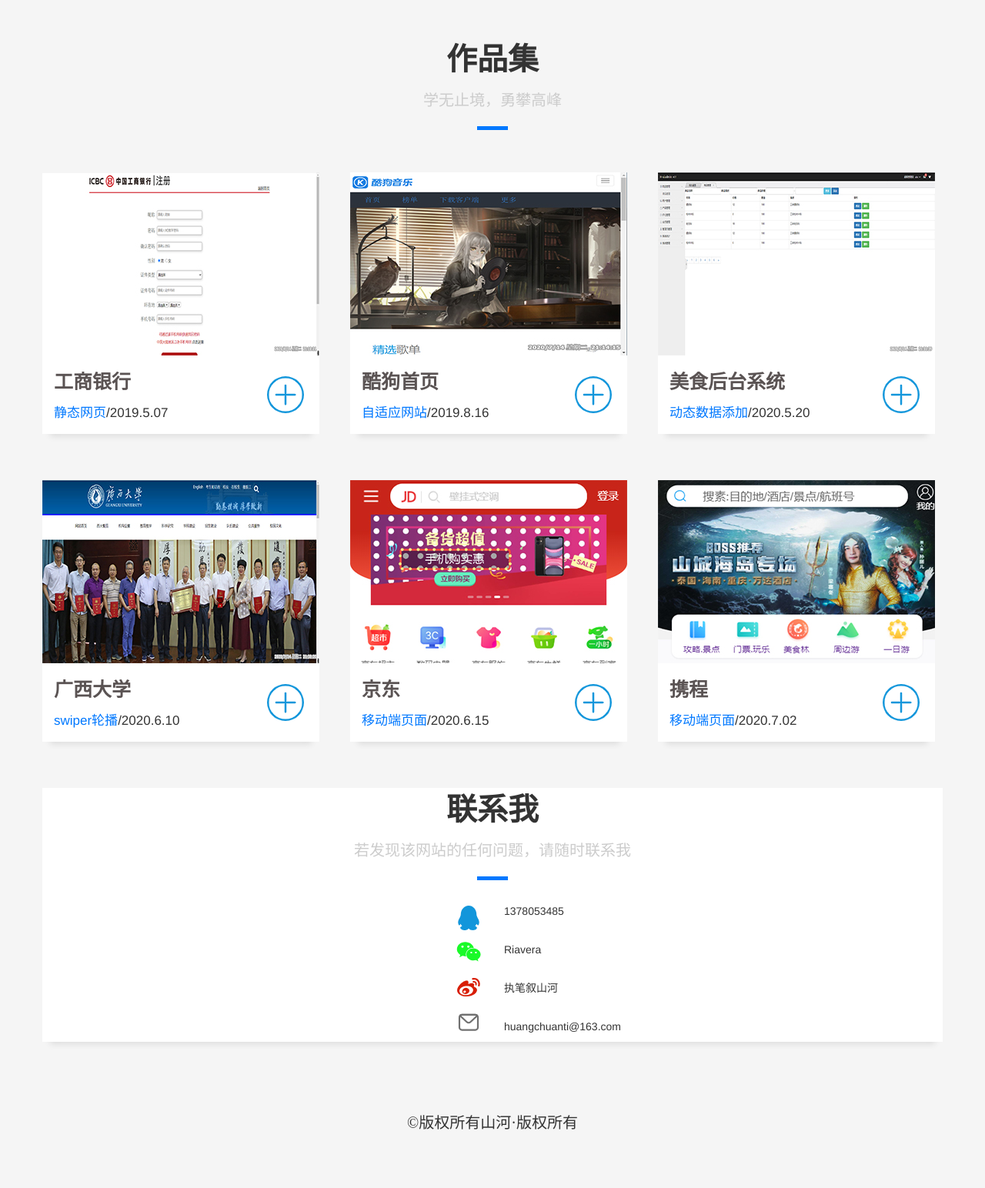
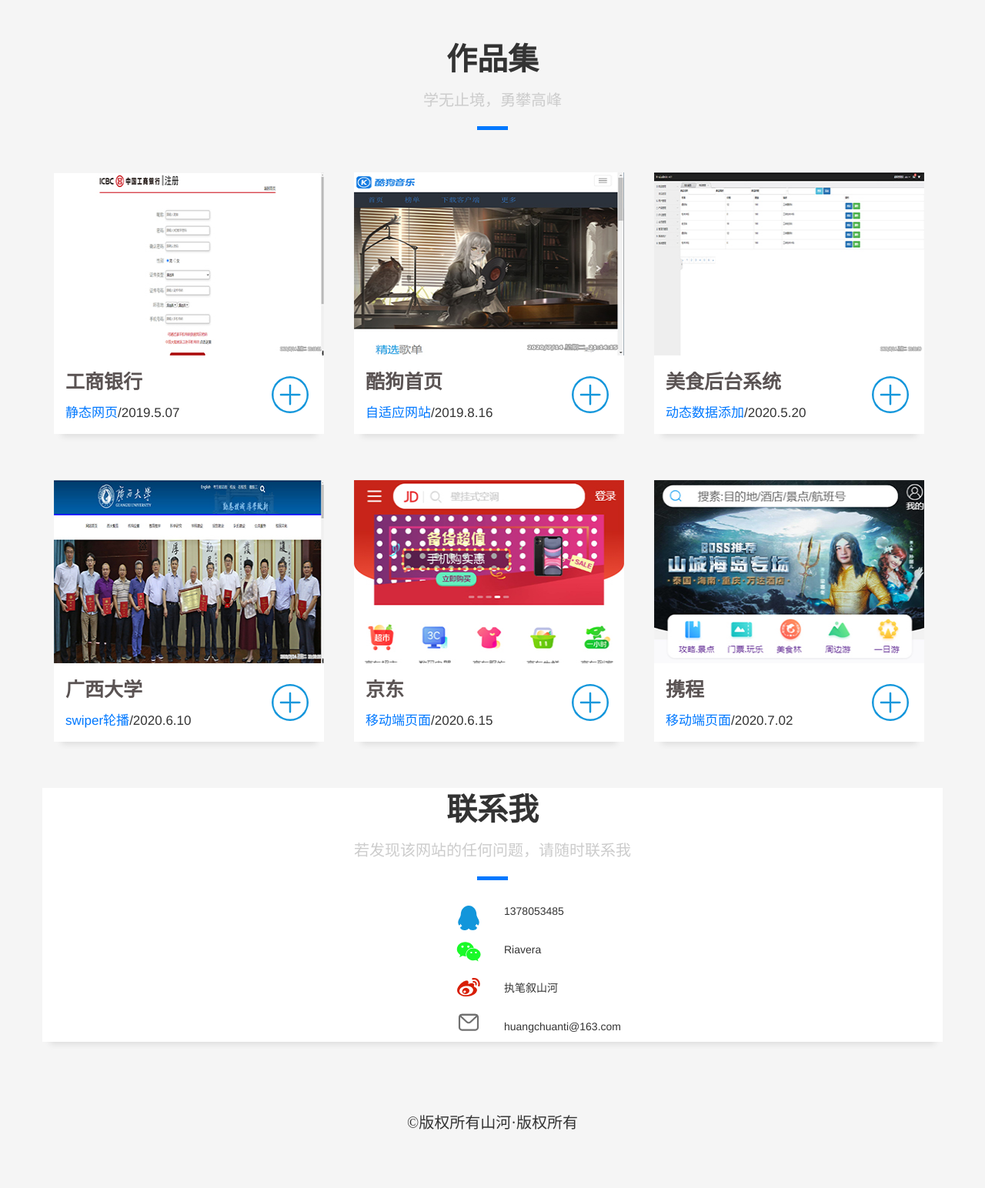
Before and after one commit to Ravrel/curriculum-vitae, a PHP site: page / in a window 1280 px wide. Shown: the part 1826-3370 px from the top of the page at 77% size. Run offline with PHP 8.4, Linux system fonts and the light colour scheme; some web fonts are replaced.

Commit message:
更新1.3

```diff
--- a/css/gerenjianli.css
+++ b/css/gerenjianli.css
@@ -40,11 +40,6 @@
 .body {
 	margin-top: 70px;
 	height: 555px;
-}
-
-.container {
-	padding-left: 0;
-	padding-right: 0;
 }
 
 body {
--- a/index.html
+++ b/index.html
@@ -30,7 +30,7 @@
 
 								</div>
 							</li>
-							<li>
+							<li class="top_gyw">
 								<a href="#gyw">关于我</a>
 								<div class="gdxhx">
 
--- a/js/gerenjianli.js
+++ b/js/gerenjianli.js
@@ -41,5 +41,4 @@
 		$(".tupian").removeClass("huantupian1");
 		$(".tupian").removeClass("huantupian2");
 	})
-
 })
```
